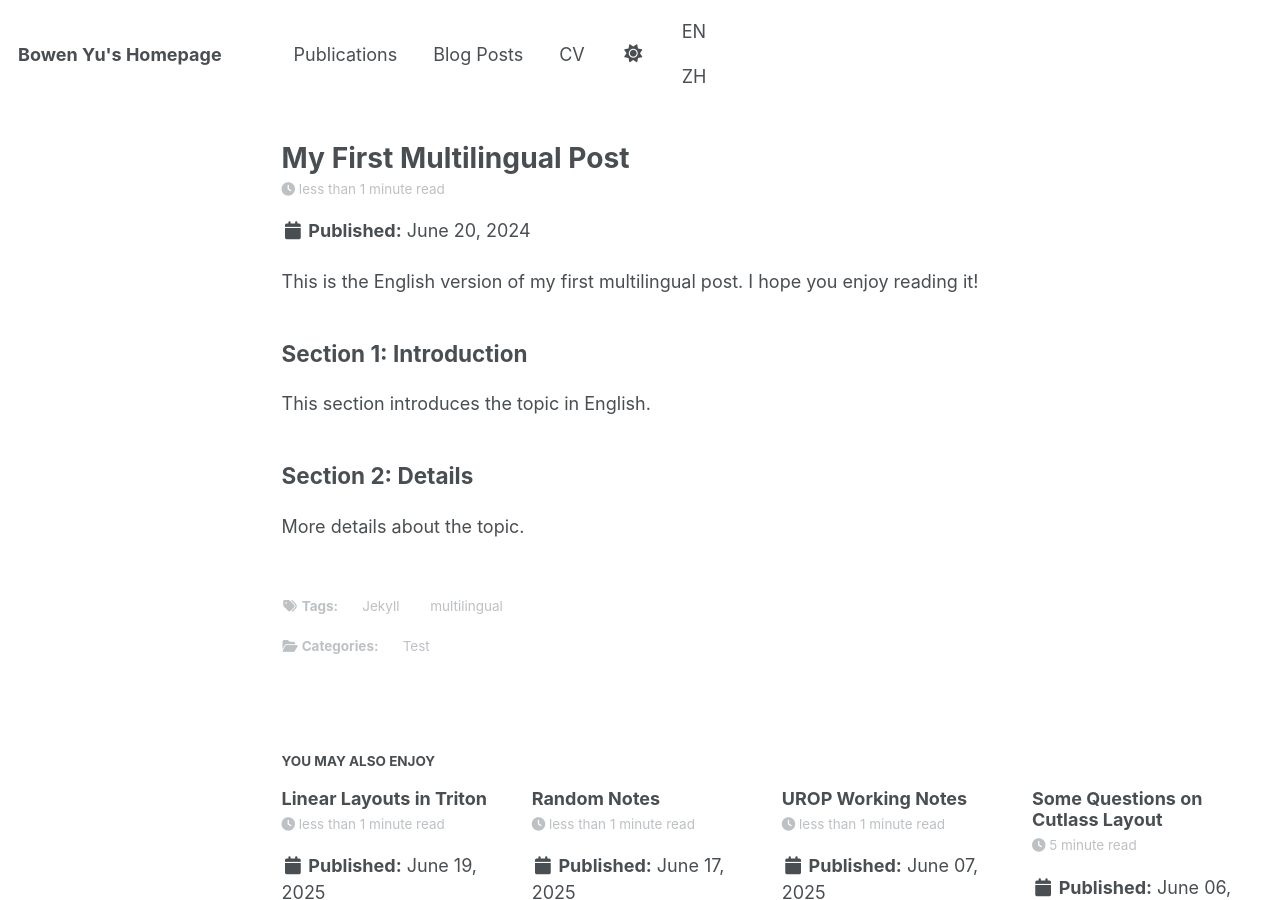
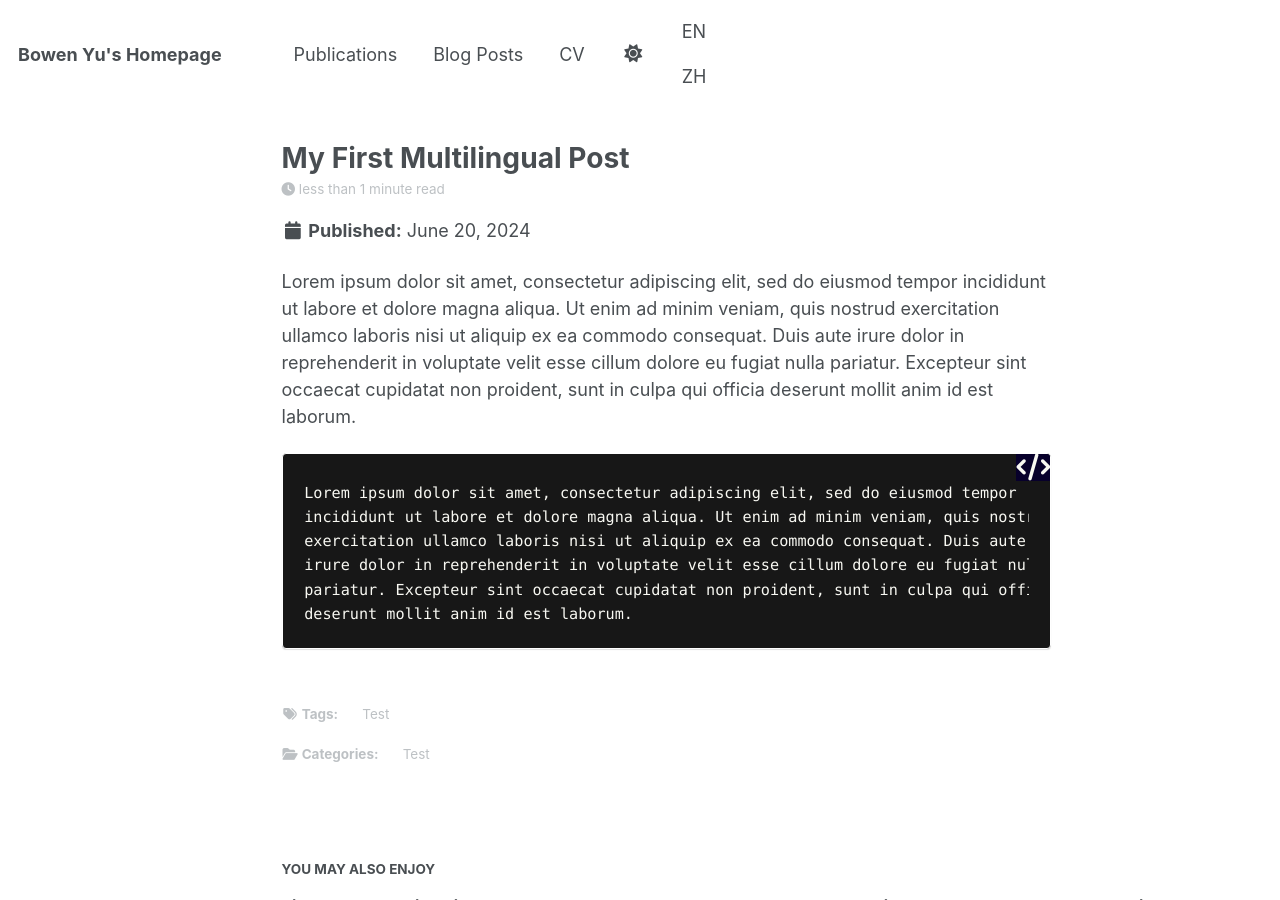
Before and after one commit to bowenyu066/bowenyu066.github.io, a Jekyll site: the page built from _posts/2024-06-20-first-multilingual-post-en.md, in a window 1280 px wide and 900 px high. Built offline with Jekyll 4.4.1, drawn with Linux system fonts in a browser that asks for light colours.

Commit message:
tweak about, config

````diff
--- a/_config.yml
+++ b/_config.yml
@@ -14,7 +14,7 @@
 name                     : &name "Bowen Yu"
 description              : &description "An MIT undergrad majoring in Physics (8) and AI (6-4)"
 url                      : https://bowenyu066.github.io # the base hostname & protocol for your site e.g. "https://[your GitHub username].github.io"
-baseurl                  : "" # the subpath of your site, e.g. "/blog"
+baseurl                  : "/about" # the subpath of your site, e.g. "/blog"
 repository               : "bowenyu066/bowenyu066.github.io"
 
 # Site Author - The following control what appear as part of the author content on the side bar.
@@ -24,7 +24,7 @@
   # Biographic information
   avatar           : "me_3.jpeg"
   name             : "Bowen Yu"
-  pronouns         : "Pronouns: he/him/his"
+  pronouns         : "Pronouns: he/him"
   bio              : "An MIT undergrad majoring in Physics (8) and AI (6-4)"
   location         : "Boston, MA, USA"
   employer         : "MIT"
@@ -57,7 +57,7 @@
   goodreads        : # Username
   google_plus      : # Username
   keybase          : # Username
-  instagram        : yubowen10
+  instagram        : # yubowen10
   lastfm           : # Username
   linkedin         : bowen-yu-6350802bb
   mastodon         : # URL
--- a/_data/locales/zh.yml
+++ b/_data/locales/zh.yml
@@ -1,4 +1,3 @@
-
 home: "主页"
 about: "关于"
 contact: "联系"
--- a/_posts/2024-06-20-first-multilingual-post-en.md
+++ b/_posts/2024-06-20-first-multilingual-post-en.md
@@ -1,19 +1,26 @@
 ---
-layout: single
 title: My First Multilingual Post
 date: 2024-06-20 10:00:00 +0800
-categories: [Test]
-tags: [multilingual, Jekyll]
+permalink: /posts/en/2024/06/first-multilingual-post/
+redirect_from:
+  - /posts/2024/06/first-multilingual-post/
+  - /posts/2024/06/first-multilingual-post.html
+  - /posts/en/2024/06/first-multilingual-post.html
+excerpt: "Lorem ipsum dolor sit amet, consectetur adipiscing elit."
+categories: Test
+tags: Test
 lang: en
 translation_id: first-multilingual-post
 ---
 
-This is the English version of my first multilingual post. I hope you enjoy reading it!
+Lorem ipsum dolor sit amet, consectetur adipiscing elit, sed do eiusmod tempor incididunt ut labore et dolore magna aliqua. Ut enim ad minim veniam, quis nostrud exercitation ullamco laboris nisi ut aliquip ex ea commodo consequat. Duis aute irure dolor in reprehenderit in voluptate velit esse cillum dolore eu fugiat nulla pariatur. Excepteur sint occaecat cupidatat non proident, sunt in culpa qui officia deserunt mollit anim id est laborum.
 
-## Section 1: Introduction
+```text
 
-This section introduces the topic in English.
-
-## Section 2: Details
-
-More details about the topic.
+Lorem ipsum dolor sit amet, consectetur adipiscing elit, sed do eiusmod tempor
+incididunt ut labore et dolore magna aliqua. Ut enim ad minim veniam, quis nostrud
+exercitation ullamco laboris nisi ut aliquip ex ea commodo consequat. Duis aute
+irure dolor in reprehenderit in voluptate velit esse cillum dolore eu fugiat nulla
+pariatur. Excepteur sint occaecat cupidatat non proident, sunt in culpa qui officia
+deserunt mollit anim id est laborum.
+```
````
Also changed, not shown: _pages/en/about.md (+1 -0 lines), _pages/zh/about.md (+17 -18 lines), _posts/2024-06-20-first-multilingual-post-zh.md (+3 -12 lines), 1 other file.
